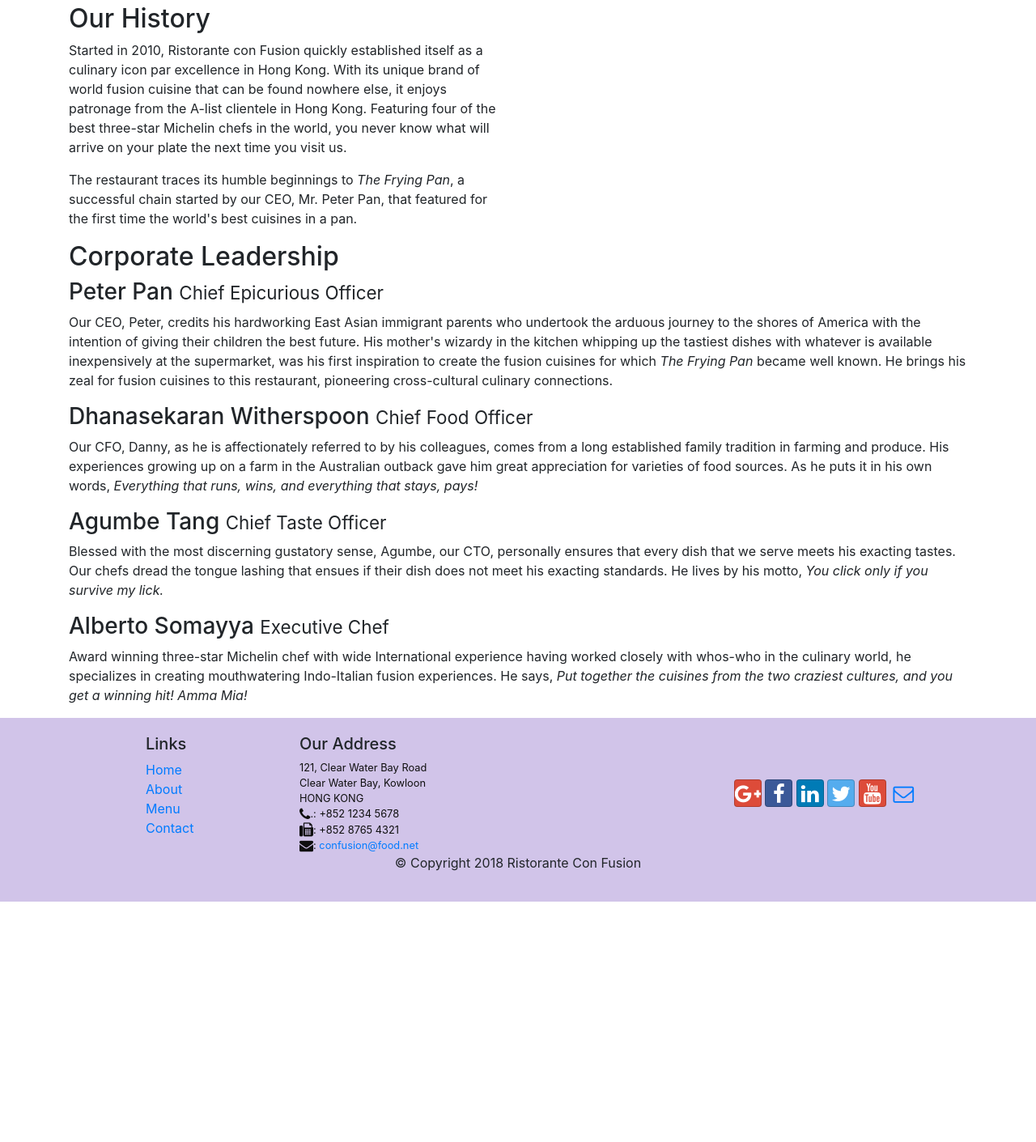
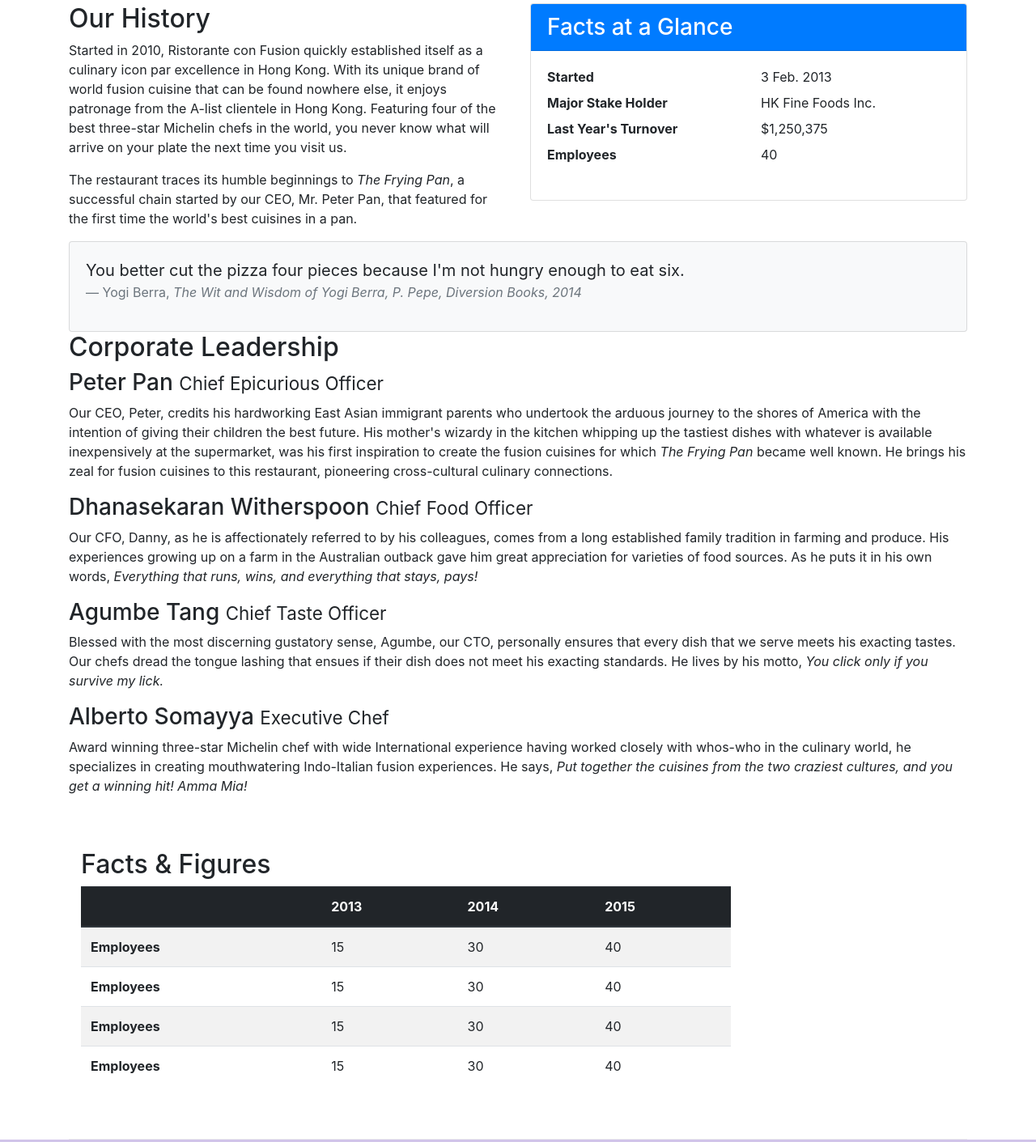
Before and after one commit to ashik60/bootstrap4-coursera, a website: page aboutus.html in a window 1280 px wide. Shown: the part 461-1872 px from the top of the page at 81% size. Before the commit the page ends 1575 px from the top, so only its background shows below. Drawn offline with nearby package versions, Linux system fonts and the light colour scheme.

Commit message:
cards and tables

```diff
--- a/aboutus.html
+++ b/aboutus.html
@@ -66,6 +66,35 @@
                 <p>The restaurant traces its humble beginnings to <em>The Frying Pan</em>, a successful chain started by our CEO, Mr. Peter Pan, that featured for the first time the world's best cuisines in a pan.</p>
             </div>
             <div class="col-sm">
+                <div class="card">
+                    <h3 class="card-header bg-primary text-white">Facts at a Glance</h3>
+                    <div class="card-body">
+                        <dl class="row">
+                            <dt class="col-6">Started</dt>
+                            <dd class="col-6">3 Feb. 2013</dd>
+                            <dt class="col-6">Major Stake Holder</dt>
+                            <dd class="col-6">HK Fine Foods Inc.</dd>
+                            <dt class="col-6">Last Year's Turnover</dt>
+                            <dd class="col-6">$1,250,375</dd>
+                            <dt class="col-6">Employees</dt>
+                            <dd class="col-6">40</dd>
+                        </dl>
+                    </div>
+                </div>
+            </div>
+            <div class="col-12">
+                <div class="card card-body bg-light">
+                    <blockquote class="blockquote">
+                        <p class="mb-0">
+                            You better cut the pizza four pieces because I'm not hungry enough to eat six.
+                        </p>
+                        <footer class="blockquote-footer">Yogi Berra,
+                            <cite title="Source Title">
+                                The Wit and Wisdom of Yogi Berra, P. Pepe, Diversion Books, 2014
+                            </cite>
+                        </footer>
+                    </blockquote>
+                </div>
             </div>
         </div>
 
@@ -83,7 +112,52 @@
                 <p class="d-none d-sm-block">Award winning three-star Michelin chef with wide International experience having worked closely with whos-who in the culinary world, he specializes in creating mouthwatering Indo-Italian fusion experiences. He says, <em>Put together the cuisines from the two craziest cultures, and you get a winning hit! Amma Mia!</em></p>
             </div>
        </div>
+       <div class="row row-content">
+           <div class="col-12 col-sm-9">
+               <h2>Facts &amp; Figures</h2>
+               <div class="table-responsive">
+                   <table class="table table-striped">
+                       <thead class="thead-dark">
+                           <tr>
+                               <th>&nbsp;</th>
+                               <th>2013</th>
+                               <th>2014</th>
+                               <th>2015</th>
+                           </tr>
+                        </thead>
+                        <tbody>
+                            <tr>
+                                <th>Employees</th>
+                                <td>15</td>
+                                <td>30</td>
+                                <td>40</td>
+                            </tr>
+                            <tr>
+                                <th>Employees</th>
+                                <td>15</td>
+                                <td>30</td>
+                                <td>40</td>
+                            </tr>
+                            <tr>
+                                <th>Employees</th>
+                                <td>15</td>
+                                <td>30</td>
+                                <td>40</td>
+                            </tr>
+                            <tr>
+                                <th>Employees</th>
+                                <td>15</td>
+                                <td>30</td>
+                                <td>40</td>
+                            </tr>
+                        </tbody>
+                    </table>
+               </div>
+           </div>
+           <div class="col-12 col-sm-3">
 
+           </div>
+       </div>
     </div>
 
     <footer class="footer">
```
Also changed, not shown: contactus.html (+0 -1 lines).
